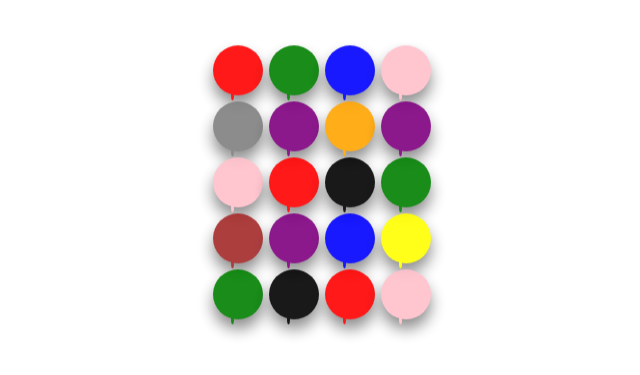
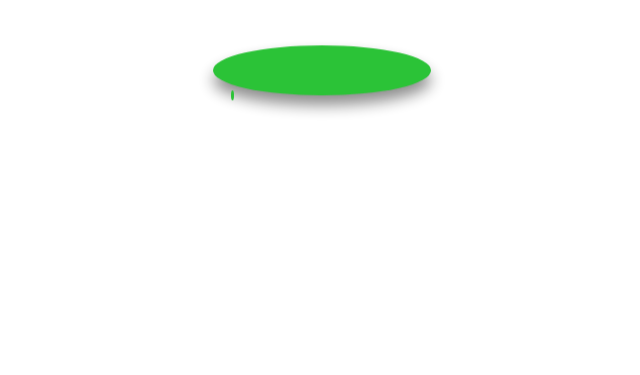
Before and after one commit to breatheco-de/exercise-pop-baloons-javascript, a plain HTML site: page index.html in a window 1280 px wide. Shown: the part 99-474 px from the top of the page, without its empty margins (318-958 px from the left). Drawn offline with Linux system fonts and the light colour scheme.

Commit message:
second draft

```diff
--- a/app.js
+++ b/app.js
@@ -1,34 +1,18 @@
 // we declare a new global variable containing an array that represents the ballons map
-let ballonsMap = [
-    'red','green','blue',"pink",
-    "grey","purple","orange","purple",
-    "pink",'red',"black",'green',
-    "brown","purple",'blue',"yellow",
-    'green',"black",'red',"pink",
-];
+let ballonsMap = ['green'];
+let activeBalloons = 20;
 
 // poping a balloon is basically turning his color to null (no color)
 const popBalloon = (position) => {
-    ballonsMap[position] = null;
+    // set the color to null on the balloon position
     render();
 }
 
-//receive the balloon position and the active status
-const renderOneBalloon = function(position, color){
-    return `<div
-    class="balloon ${color !== null ? "active" : "popped"}"
-        style="background: ${color}"
-        onClick="popBalloon(${position})"
-    ></div>`;
-}
-
 const render = () => {
-    var activeBalloons = 0; // <--- start counting how many balloons are left
 
     // convert ballons map of colors into real html balloons
     const ballons = ballonsMap.map((color, position) => {
-        if(color !== null) activeBalloons++; // <----- count the number of active balloons
-        return renderOneBalloon(position, color); // <--- render each balloon
+        return `<div class="balloon active"></div>`; // <--- render each balloon
     });
 
     document.querySelector("#balloon-count").innerHTML = activeBalloons; // <-- rende the balloon count into the DOM
```
Also changed, not shown: index.html (+1 -2 lines), stragtegy.png (deleted), strategy.png (added), 1 other file.
